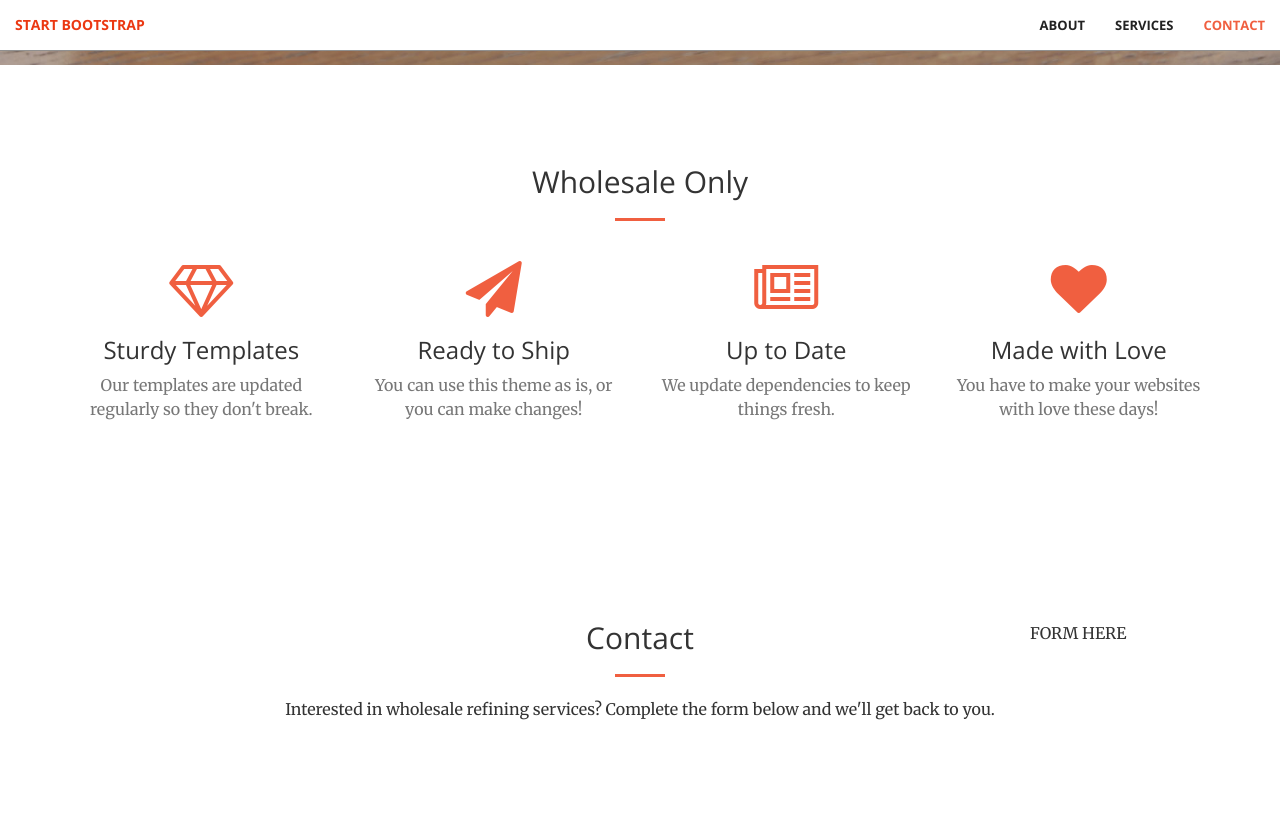
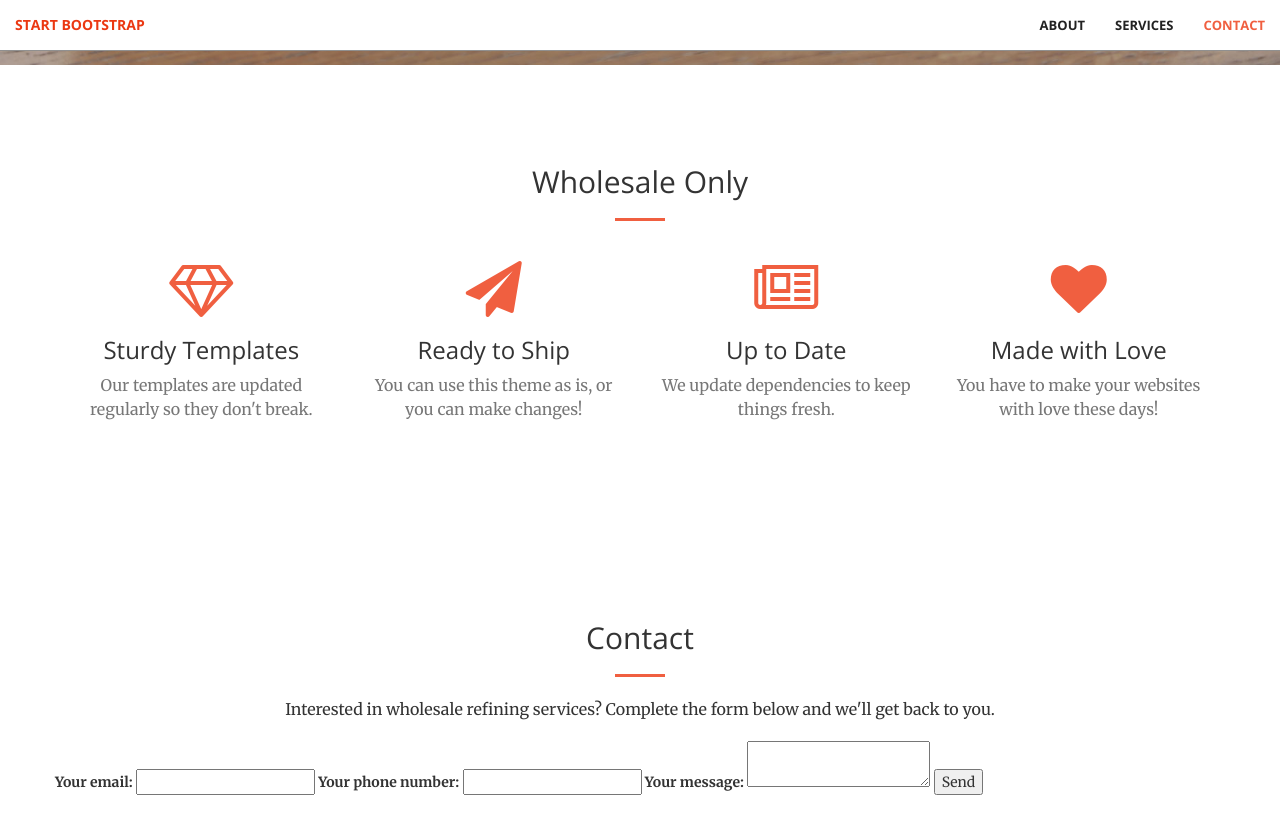
Before and after one commit to wesosan/wesosan.github.io, a Jekyll site: the page built from index.html, in a window 1280 px wide and 900 px high, scrolled down 815 px. Shown: the top 834 px of the window. Built offline with Jekyll 4.4.1, drawn with Linux system fonts in a browser that asks for light colours.

Commit message:
Update contact.html

```diff
--- a/_includes/contact.html
+++ b/_includes/contact.html
@@ -7,7 +7,28 @@
                 <p>Interested in wholesale refining services? Complete the form below and we'll get back to you.</p>
             </div>
             <div>
-                <p>FORM HERE</p>
+                <!-- modify this form HTML and place wherever you want your form -->
+                <form
+                  action="https://formspree.io/xvowlabg"
+                  method="POST"
+                >
+                  <label>
+                    Your email:
+                    <input type="text" name="_replyto">
+                  </label>
+                  <label>
+                      Your phone number:
+                      <input type="tel" name="_phoneNo">
+                  </label>
+                  <label>
+                    Your message:
+                    <textarea name="message"></textarea>
+                  </label>
+
+                  <!-- your other form fields go here -->
+
+                  <button type="submit">Send</button>
+                </form>
             </div>
         <!-- <div class="col-lg-2 col-lg-offset-2 text-center">
             <a href="https://twitter.com/{{ site.twitter_username }}">
```
